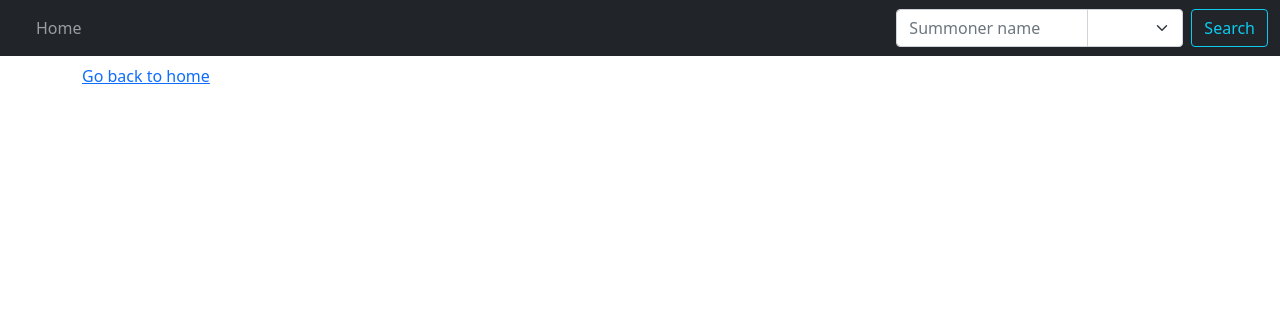
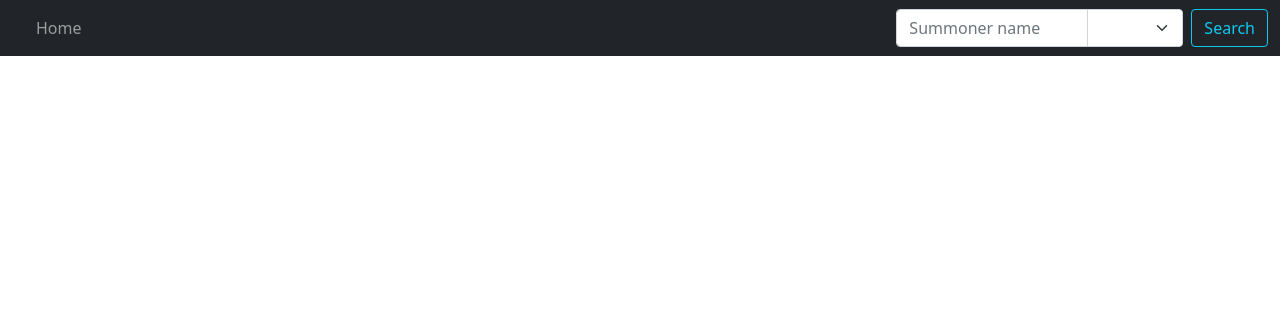
Before and after one commit to kevinrue/lolgenie, a FastAPI app: template src/templates/summoner.html in a window 1280 px wide. Shown: the top 316 px of the page. Run offline with FastAPI, Linux system fonts and the light colour scheme; the template is opened without the code that fills it, so the values that code supplies are empty.

Commit message:
Removed "back home" link

```diff
--- a/src/templates/summoner.html
+++ b/src/templates/summoner.html
@@ -111,7 +111,4 @@
 
 </div><!-- /row -->
 
-
-
-<a href="{{url_for('home')}}">Go back to home</a>
 {% endblock %}
```
